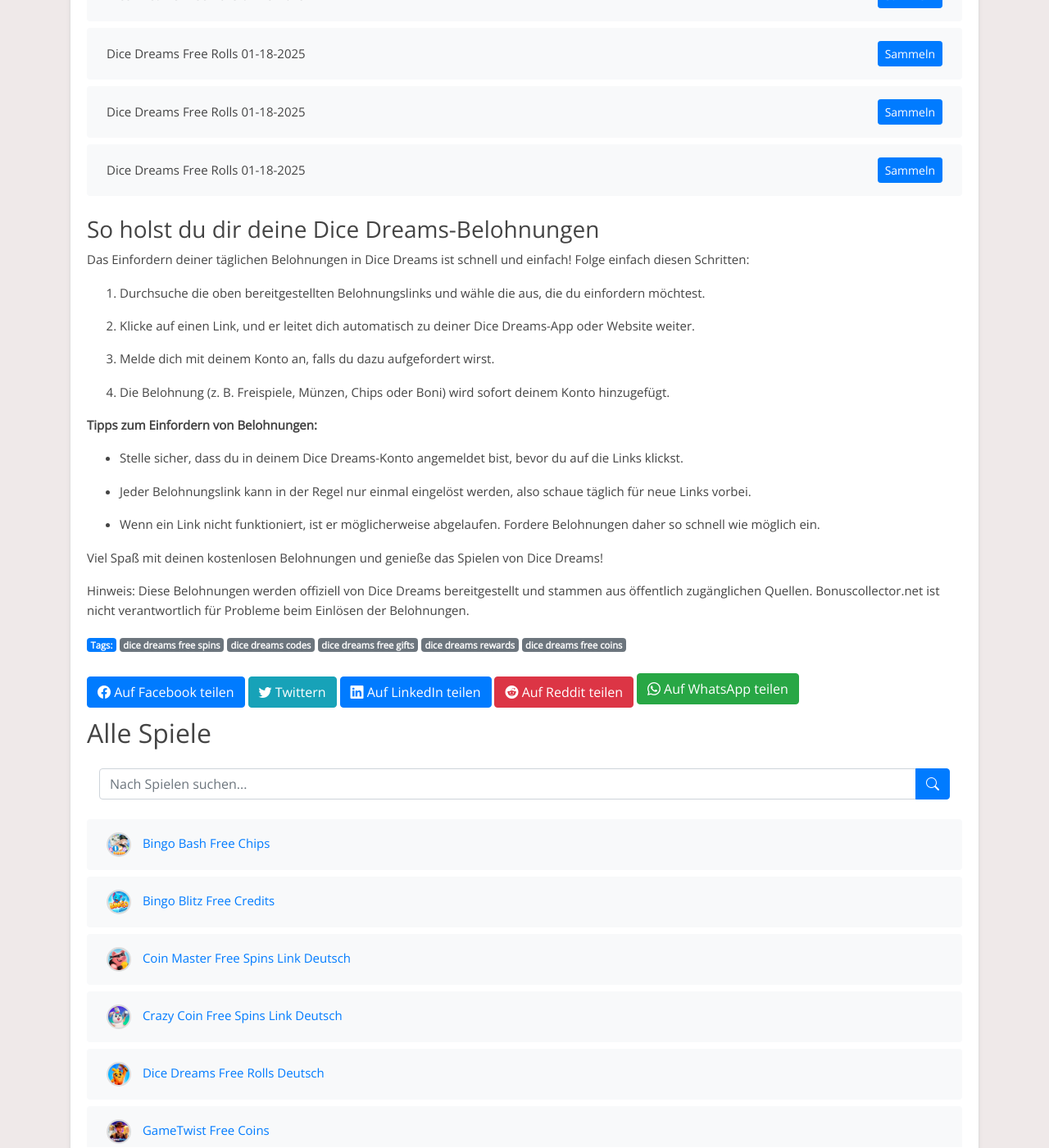
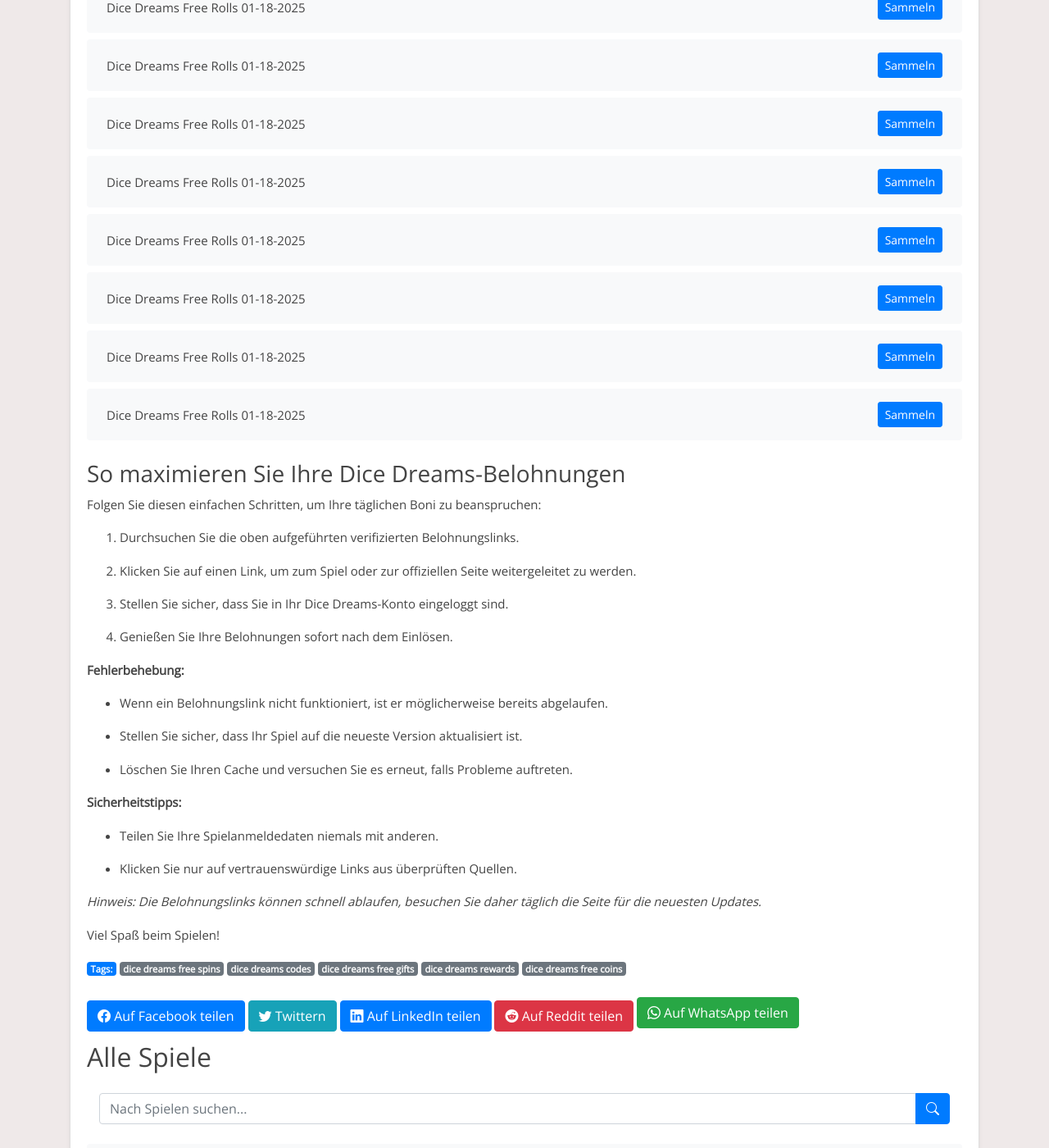
Before and after one commit to Prollad99/bs-de, a Jekyll site: the page built from _posts/2025-01-18-dice-dreams.md, in a window 1280 px wide and 1400 px high, scrolled down 7477 px. Shown: the whole window at 82% size. Built offline with Jekyll 4.4.1, drawn with Linux system fonts in a browser that asks for light colours; some of the changed text lies outside the part shown.

Commit message:
Update dice-dreams reward links, content, and modification timestamp

```diff
--- a/_includes/dice-dreams_footer.html
+++ b/_includes/dice-dreams_footer.html
@@ -1,27 +1,33 @@
-### So holst du dir deine Dice Dreams-Belohnungen
+### So maximieren Sie Ihre Dice Dreams-Belohnungen
 
 
-Das Einfordern deiner täglichen Belohnungen in Dice Dreams ist schnell und einfach! Folge einfach diesen Schritten:
+Folgen Sie diesen einfachen Schritten, um Ihre täglichen Boni zu beanspruchen:
 
-1. Durchsuche die oben bereitgestellten Belohnungslinks und wähle die aus, die du einfordern möchtest.
+1. Durchsuchen Sie die oben aufgeführten verifizierten Belohnungslinks.
 
-2. Klicke auf einen Link, und er leitet dich automatisch zu deiner Dice Dreams-App oder Website weiter.
+2. Klicken Sie auf einen Link, um zum Spiel oder zur offiziellen Seite weitergeleitet zu werden.
 
-3. Melde dich mit deinem Konto an, falls du dazu aufgefordert wirst.
+3. Stellen Sie sicher, dass Sie in Ihr Dice Dreams-Konto eingeloggt sind.
 
-4. Die Belohnung (z. B. Freispiele, Münzen, Chips oder Boni) wird sofort deinem Konto hinzugefügt.
+4. Genießen Sie Ihre Belohnungen sofort nach dem Einlösen.
 
 
-**Tipps zum Einfordern von Belohnungen:**
+**Fehlerbehebung:**
 
-- Stelle sicher, dass du in deinem Dice Dreams-Konto angemeldet bist, bevor du auf die Links klickst.
+- Wenn ein Belohnungslink nicht funktioniert, ist er möglicherweise bereits abgelaufen.
 
-- Jeder Belohnungslink kann in der Regel nur einmal eingelöst werden, also schaue täglich für neue Links vorbei.
+- Stellen Sie sicher, dass Ihr Spiel auf die neueste Version aktualisiert ist.
 
-- Wenn ein Link nicht funktioniert, ist er möglicherweise abgelaufen. Fordere Belohnungen daher so schnell wie möglich ein.
+- Löschen Sie Ihren Cache und versuchen Sie es erneut, falls Probleme auftreten.
 
 
-Viel Spaß mit deinen kostenlosen Belohnungen und genieße das Spielen von Dice Dreams!
+**Sicherheitstipps:**
+
+- Teilen Sie Ihre Spielanmeldedaten niemals mit anderen.
+
+- Klicken Sie nur auf vertrauenswürdige Links aus überprüften Quellen.
 
 
-Hinweis: Diese Belohnungen werden offiziell von Dice Dreams bereitgestellt und stammen aus öffentlich zugänglichen Quellen. Bonuscollector.net ist nicht verantwortlich für Probleme beim Einlösen der Belohnungen.
+*Hinweis: Die Belohnungslinks können schnell ablaufen, besuchen Sie daher täglich die Seite für die neuesten Updates.*
+
+Viel Spaß beim Spielen!
--- a/_includes/dice-dreams_post.html
+++ b/_includes/dice-dreams_post.html
@@ -1,13 +1,30 @@
-Entdecke tägliche Dice Dreams-Belohnungen!
+Willkommen auf der täglichen Dice Dreams-Belohnungsseite!
 
 
-Bist du ein Fan von Dice Dreams und möchtest dein Spielerlebnis verbessern? Du bist hier genau richtig! Diese Seite ist allen Dice Dreams-Enthusiasten gewidmet, die täglich kostenlose Belohnungen einfordern möchten. Hier findest du die neuesten Links, um Freispiele, Münzen, Chips und andere spannende Boni zu sammeln, damit du das Spiel noch mehr genießen kannst.
+Wenn Sie ein engagierter Fan von Dice Dreams sind, haben wir etwas Besonderes für Sie! Hier finden Sie aktualisierte Links zu kostenlosen Drehungen, Münzen, Chips und anderen Boni, die Ihr Spielerlebnis verbessern.
 
 
-Dice Dreams ist ein unterhaltsames Spiel, das von Millionen geliebt wird. Ob du höhere Level erreichen oder einfach nur den Nervenkitzel genießen möchtest – unsere täglichen Belohnungslinks halten dich im Spiel.
+**Was macht Dice Dreams so besonders?**
+
+Dice Dreams hat die Herzen von Millionen Spielern auf der ganzen Welt erobert. Mit seinem fesselnden Gameplay, herausfordernden Wettbewerben und spannenden Events ist es ein Muss für alle, die Spaß, Strategie und Belohnungen lieben.
 
 
-Hinweis: Dice Dreams ist eine kostenlose App, die ausschließlich zu Unterhaltungszwecken entwickelt wurde. Bonuscollector.net ist eine unabhängige Plattform und steht in keiner Verbindung zu den Entwicklern oder Eigentümern von Dice Dreams.
+**Tägliche Belohnungen:**
+
+- Frische Belohnungslinks, die regelmäßig aktualisiert werden.
+
+- Verpassen Sie keinen Bonus – setzen Sie ein Lesezeichen für diese Seite und schauen Sie täglich vorbei.
+
+- Sichern Sie sich Drehungen, Münzen und exklusive Boni, bevor sie ablaufen!
 
 
-Schau täglich vorbei, um sicherzustellen, dass du keine Belohnung verpasst!
+**Warum unsere Plattform nutzen?**
+
+- Einfaches, benutzerfreundliches Erlebnis.
+
+- Überprüfte und aktive Belohnungslinks.
+
+- Schneller Zugriff ohne komplizierte Schritte.
+
+
+*Hinweis: Dice Dreams ist eine kostenlose App, die zu Unterhaltungszwecken entwickelt wurde. Wir stehen in keiner Verbindung zu den Entwicklern oder Eigentümern des Spiels.*
```
